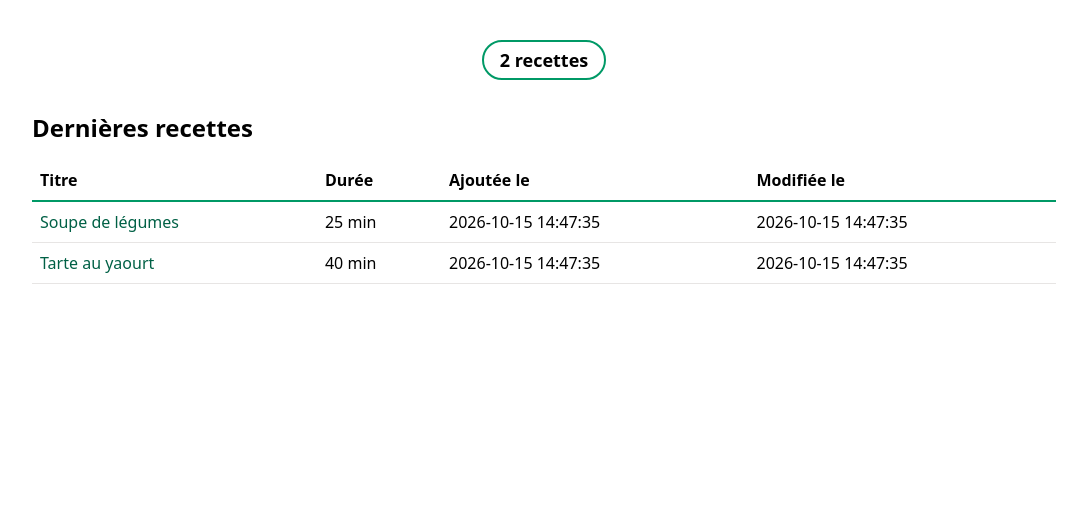
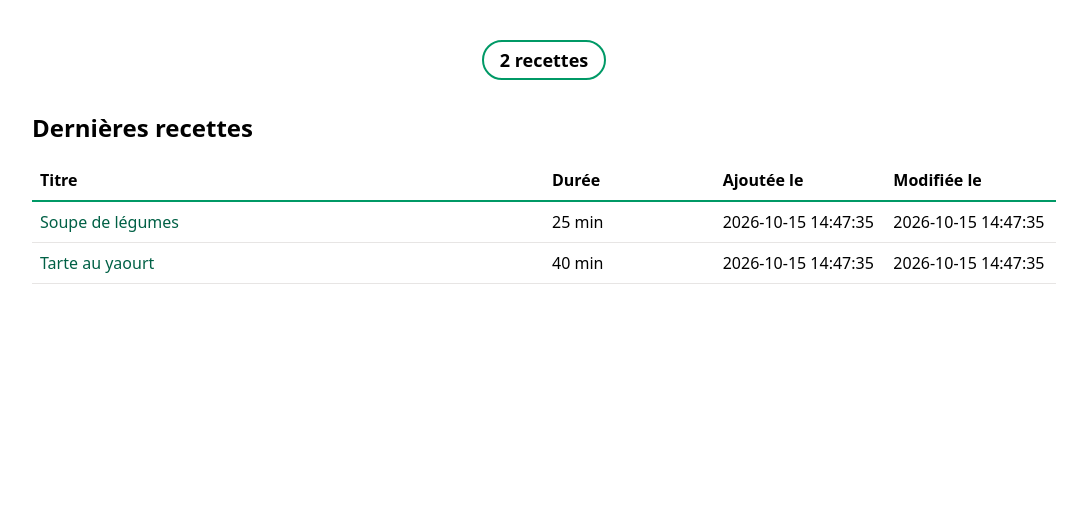
Before and after one commit to El-Chapo0133/Cookbook, a PHP site: page / in a window 1280 px wide. Shown: the part 96-620 px from the top of the page, without its empty margins (96-1183 px from the left). Run offline with PHP 8.4, Linux system fonts and the light colour scheme; data comes from the database, SQL or seed files in the repository; both versions use the stored data as it was after the commit.

Commit message:
Changed recipe image div, added 'portion' quantity type, changed index view

```diff
--- a/src/Unit.php
+++ b/src/Unit.php
@@ -9,6 +9,7 @@ final class Unit
     public const ML = 3;
     public const DL = 4;
     public const L = 5;
+    public const PORTION = 6;
 
     /** @var array<int, string> */
     public const CODES = [
@@ -17,6 +18,7 @@ final class Unit
         self::ML => 'ml',
         self::DL => 'dl',
         self::L => 'l',
+        self::PORTION => 'portion',
     ];
 
     public static function isValidId(int $id): bool
--- a/src/helpers.php
+++ b/src/helpers.php
@@ -35,6 +35,25 @@ function format_quantity(float $quantity): string
     return rtrim(rtrim(number_format($quantity, 2, ',', ' '), '0'), ',');
 }
 
+/**
+ * @param array{name: string, quantity: float, unit_id: int} $ingredient
+ */
+function format_ingredient(array $ingredient): string
+{
+    $name = $ingredient['name'];
+    $quantity = (float) $ingredient['quantity'];
+
+    if ($quantity <= 0) {
+        return $name;
+    }
+
+    if ((int) $ingredient['unit_id'] === Unit::PORTION) {
+        return format_quantity($quantity) . ' ' . $name;
+    }
+
+    return $name . ' — ' . format_quantity($quantity) . ' ' . Unit::code((int) $ingredient['unit_id']);
+}
+
 function redirect(string $path): never
 {
     header('Location: ' . url($path));
--- a/src/schema.sql
+++ b/src/schema.sql
@@ -13,7 +13,8 @@ INSERT OR IGNORE INTO units (id, code, label) VALUES
         (2, 'kg', 'Kilogramme'),
         (3, 'ml', 'Millilitre'),
         (4, 'dl', 'Décilitre'),
-        (5, 'l', 'Litre');
+        (5, 'l', 'Litre'),
+        (6, 'portion', 'Portion');
 
 CREATE TABLE IF NOT EXISTS recipes (
         id INTEGER PRIMARY KEY AUTOINCREMENT,
--- a/templates/recipe_form.php
+++ b/templates/recipe_form.php
@@ -19,9 +19,9 @@ $tags = $recipe?->tags ?? [];
                 <?php if ($recipe?->imagePath): ?>
                 <img src="<?= e(url($recipe->imagePath)) ?>" alt="" class="max-h-40 object-contain">
                 <?php endif; ?>
-                <label class="text-stone-600">
+                <label class="text-stone-600 flex flex-col items-center gap-2 w-full max-w-md">
                         Image
-                        <input type="file" name="RecipeImage" accept="image/jpeg,image/png,image/webp" class="block mt-1">
+                        <input type="file" name="RecipeImage" accept="image/jpeg,image/png,image/webp" class="file-box">
                 </label>
         </div>
         <div class="flex w-full gap-4">
--- a/templates/recipe_list.php
+++ b/templates/recipe_list.php
@@ -5,19 +5,19 @@ $emptyMessage = $emptyMessage ?? 'Aucune recette.';
 <?php if ($recipes === []): ?>
 <p class="text-center text-stone-600 py-6"><?= e($emptyMessage) ?></p>
 <?php else: ?>
-<table class="w-full border-collapse">
+<table class="w-full table-fixed border-collapse">
         <thead>
                 <tr class="border-b-2 border-emerald-600 text-left">
-                        <th class="p-2">Titre</th>
-                        <th class="p-2">Durée</th>
-                        <th class="p-2">Ajoutée le</th>
-                        <th class="p-2">Modifiée le</th>
+                        <th class="p-2 w-1/2">Titre</th>
+                        <th class="p-2 w-1/6">Durée</th>
+                        <th class="p-2 w-1/6">Ajoutée le</th>
+                        <th class="p-2 w-1/6">Modifiée le</th>
                 </tr>
         </thead>
         <tbody>
                 <?php foreach ($recipes as $item): ?>
                 <tr class="border-b border-stone-200 hover:bg-emerald-50">
-                        <td class="p-2"><a class="block text-emerald-800 hover:underline font-medium" href="<?= e(url('recipe.php?id=' . $item->id)) ?>"><?= e($item->title) ?></a></td>
+                        <td class="p-2"><a class="block truncate text-emerald-800 hover:underline font-medium" href="<?= e(url('recipe.php?id=' . $item->id)) ?>"><?= e($item->title) ?></a></td>
                         <td class="p-2"><?= $item->duration > 0 ? e((string) $item->duration) . ' min' : '—' ?></td>
                         <td class="p-2 whitespace-nowrap"><?= e($item->createdAt !== '' ? $item->createdAt : '—') ?></td>
                         <td class="p-2 whitespace-nowrap"><?= e($item->modifiedAt !== '' ? $item->modifiedAt : '—') ?></td>
```
Also changed, not shown: templates/recipe.php (+1 -6 lines), data/cookbook.sqlite, public/assets/css/form.css, public/assets/js/add_recipe.js, 1 other file.
